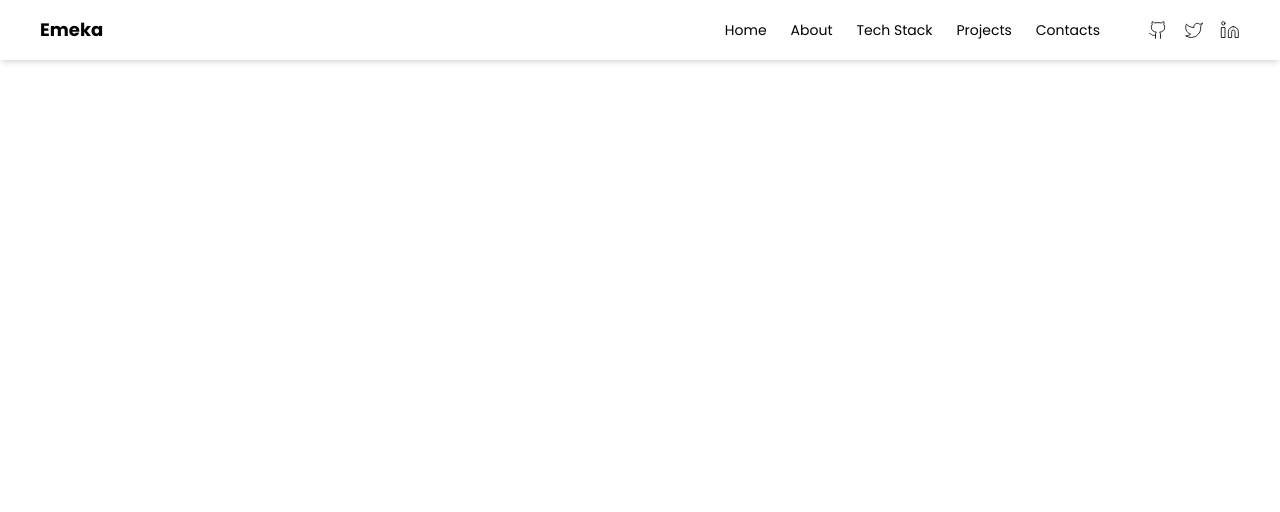
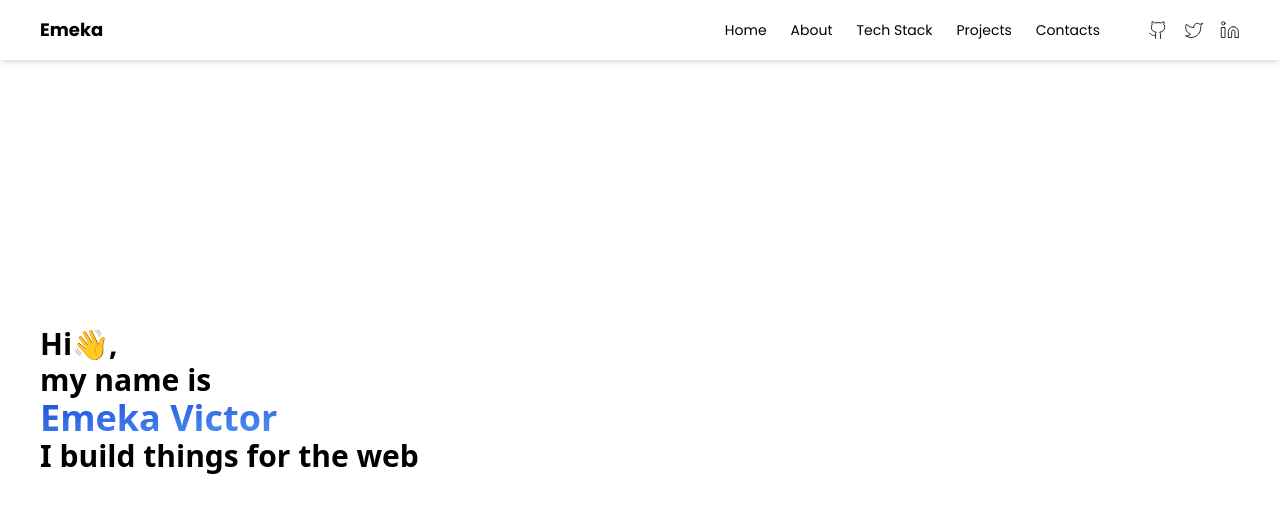
Before and after one commit to DevEmmy001/portfolio, a React (Vite) app: page / in a window 1280 px wide. Shown: the top 512 px of the page. Built offline with nearby package versions, Linux system fonts and the light colour scheme.

Commit message:
added header content

```diff
--- a/index.html
+++ b/index.html
@@ -3,7 +3,7 @@
   <head>
     <meta charset="UTF-8" />
     <meta name="viewport" content="width=device-width, initial-scale=1.0" />
-    <title>Emeka Victor's Portfolio</title>
+    <title>Emeka Victor</title>
   </head>
   <body>
     <div id="root"></div>
--- a/src/App.jsx
+++ b/src/App.jsx
@@ -1,10 +1,12 @@
 import React from "react";
 import "./index.css";
 import Navbar from "./components/Navbar";
+import Header from "./components/Header";
 function App() {
   return (
     <>
       <Navbar />
+      <Header />
     </>
   );
 }
--- /dev/null
+++ b/src/components/Header.jsx
@@ -0,0 +1,22 @@
+import React from "react";
+
+const Header = () => {
+  return (
+    <main className="h-screen w-screen flex items-center p-10">
+      <div className="flex-col">
+        <h1 className="md:text-3xl text-2xl font-bold text-black ">Hi👋,</h1>
+        <h1 className="md:text-3xl text-2xl font-bold text-black">
+          my name is
+        </h1>
+        <h1 className="md:text-4xl text-3xl font-bold bg-gradient-to-br from-blue-700 to-blue-400 bg-clip-text text-transparent">
+          Emeka Victor
+        </h1>
+        <h1 className="md:text-3xl text-2xl font-bold text-black">
+          I build things for the web
+        </h1>
+      </div>
+    </main>
+  );
+};
+
+export default Header;
```
